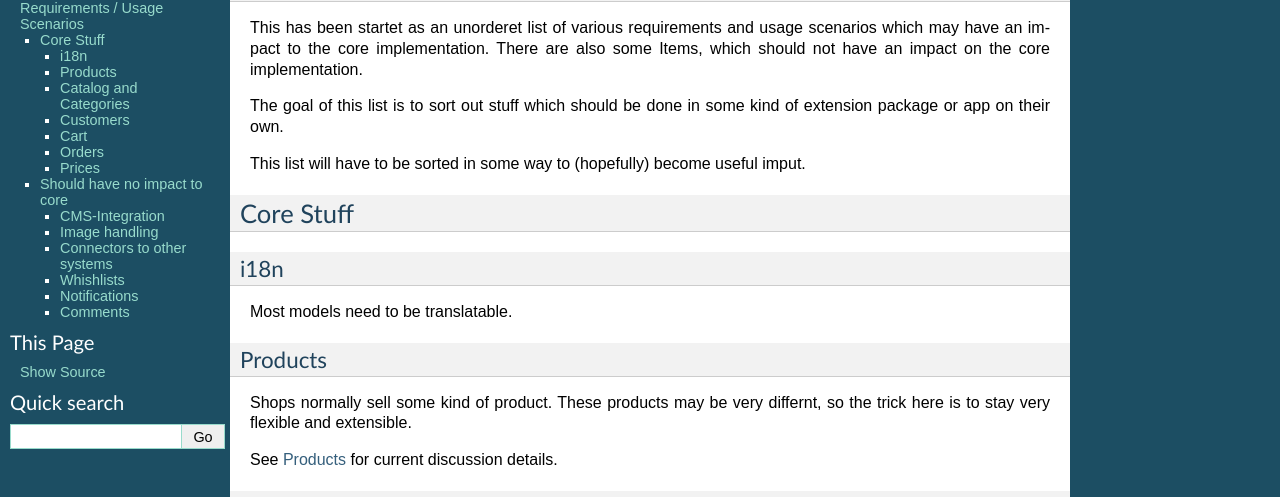
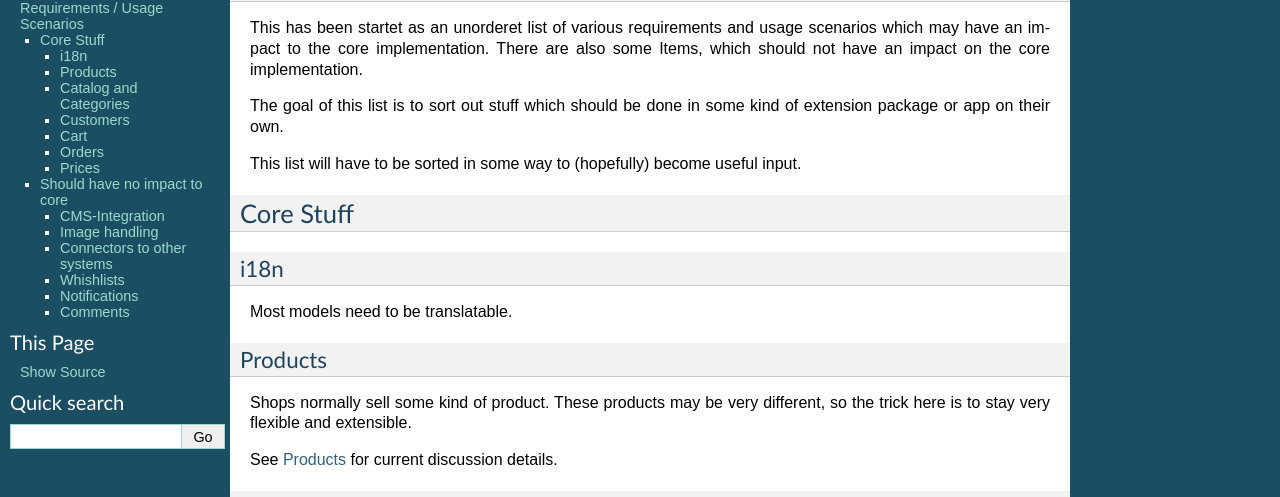
Before and after one commit to awesto/django-shop, a Sphinx documentation site: the page built from docs/OLD-out-of-date/requirements.rst, in a window 1280 px wide and 900 px high. Shown: the part 74-571 px from the top of the window. Built offline with Sphinx 7.4.7, drawn with Linux system fonts in a browser that asks for light colours.

```diff
--- a/docs/OLD-out-of-date/requirements.rst
+++ b/docs/OLD-out-of-date/requirements.rst
@@ -13,7 +13,7 @@ The goal of this list is to sort out stuff which should be done in
 some kind of extension package or app on their own.
 
 This list will have to be sorted in some way to (hopefully) become
-useful imput.
+useful input.
 
 
 Core Stuff
@@ -29,7 +29,7 @@ Products
 --------
 
 Shops normally sell some kind of product. These products may be very
-differnt, so the trick here is to stay very flexible and
+different, so the trick here is to stay very flexible and
 extensible.
 
 See :ref:`products` for current discussion details.
```
Also changed, not shown: 1 other file.
